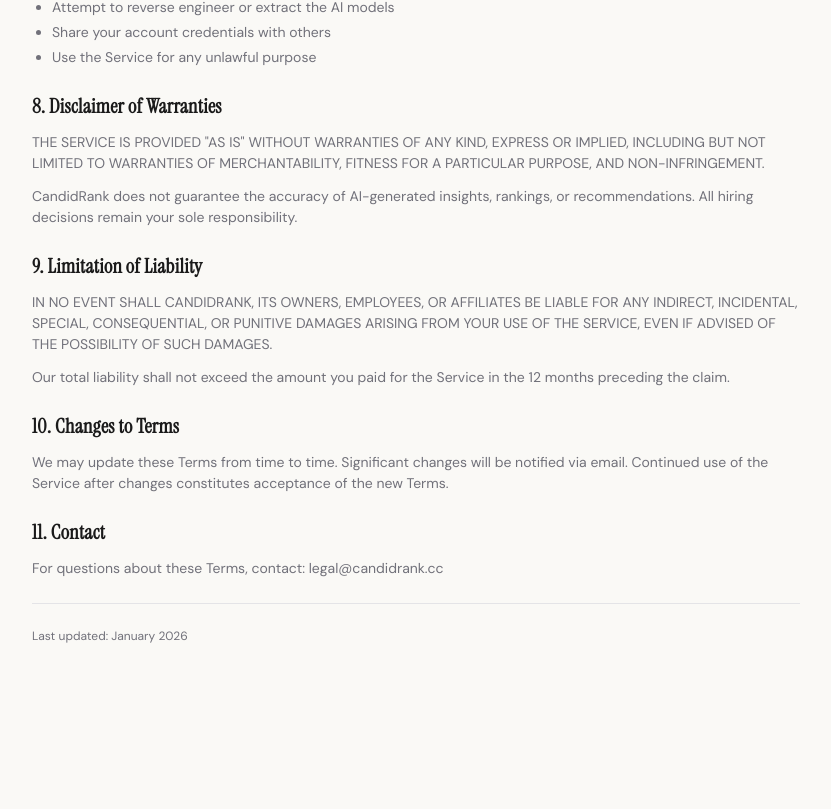
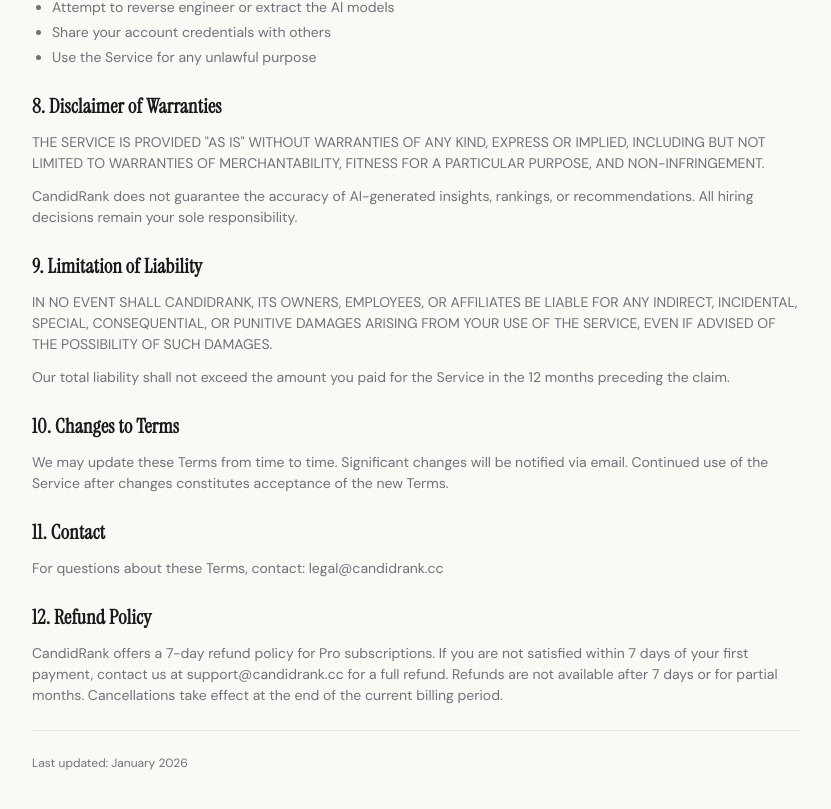
Before and after one commit to Tashon-Braganca/HireScreen, a Next.js app: page /legal/terms in a window 1280 px wide. Shown: the part 1298-2107 px from the top of the page, without its empty margins (224-1055 px from the left). Before the commit the page ends 1990 px from the top, so only its background shows below. Built offline with nearby package versions, Linux system fonts and the light colour scheme; no server answers.

Commit message:
docs: add refund policy section to terms of service

```diff
--- a/src/app/legal/terms/page.tsx
+++ b/src/app/legal/terms/page.tsx
@@ -138,6 +138,13 @@
             </p>
           </section>
 
+          <section>
+            <h2 className="font-display text-xl text-ink mb-3">12. Refund Policy</h2>
+            <p className="text-muted">
+              CandidRank offers a 7-day refund policy for Pro subscriptions. If you are not satisfied within 7 days of your first payment, contact us at support@candidrank.cc for a full refund. Refunds are not available after 7 days or for partial months. Cancellations take effect at the end of the current billing period.
+            </p>
+          </section>
+
           <div className="mt-8 pt-6 border-t border-border">
             <p className="text-xs text-muted">
               Last updated: January 2026
```
